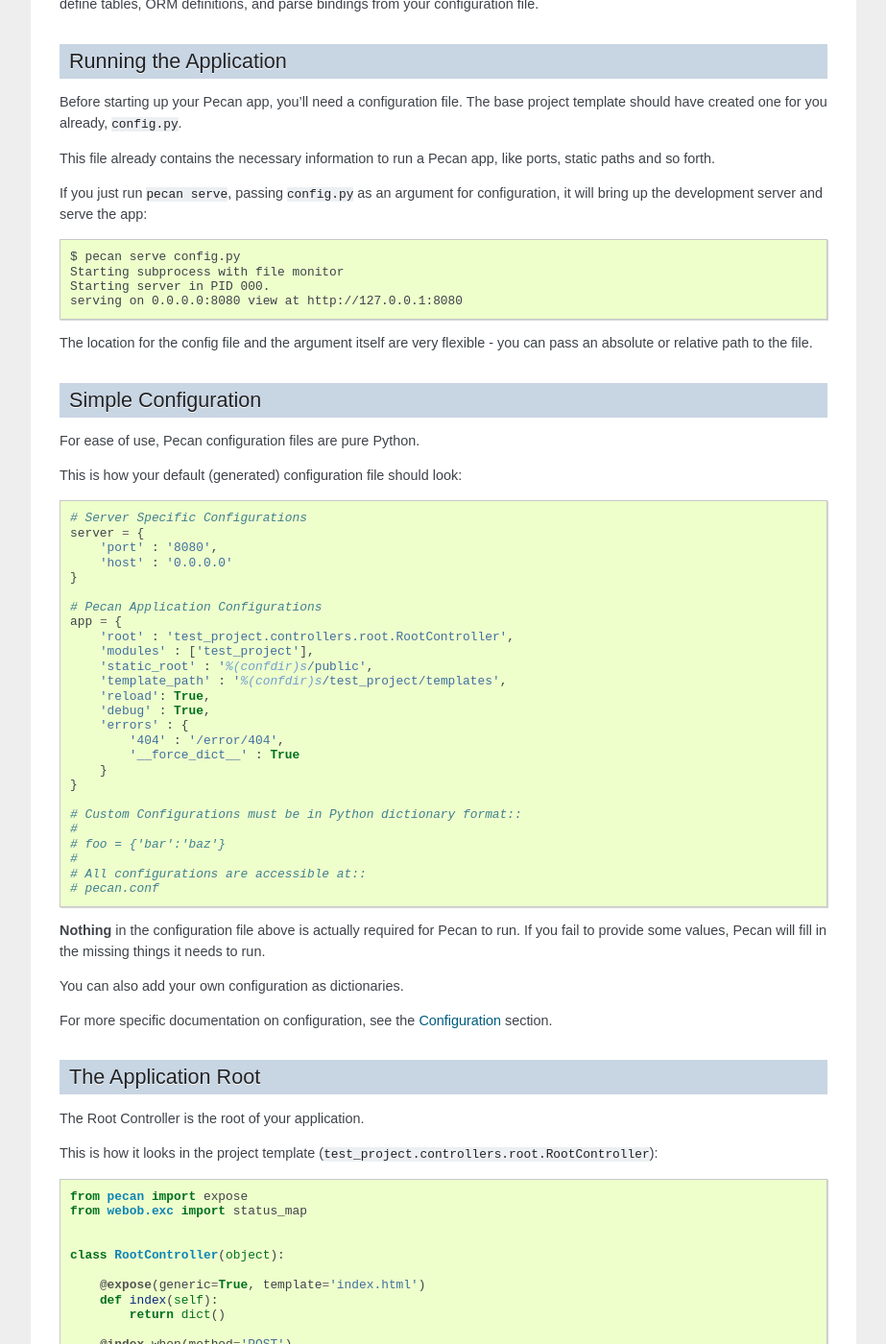
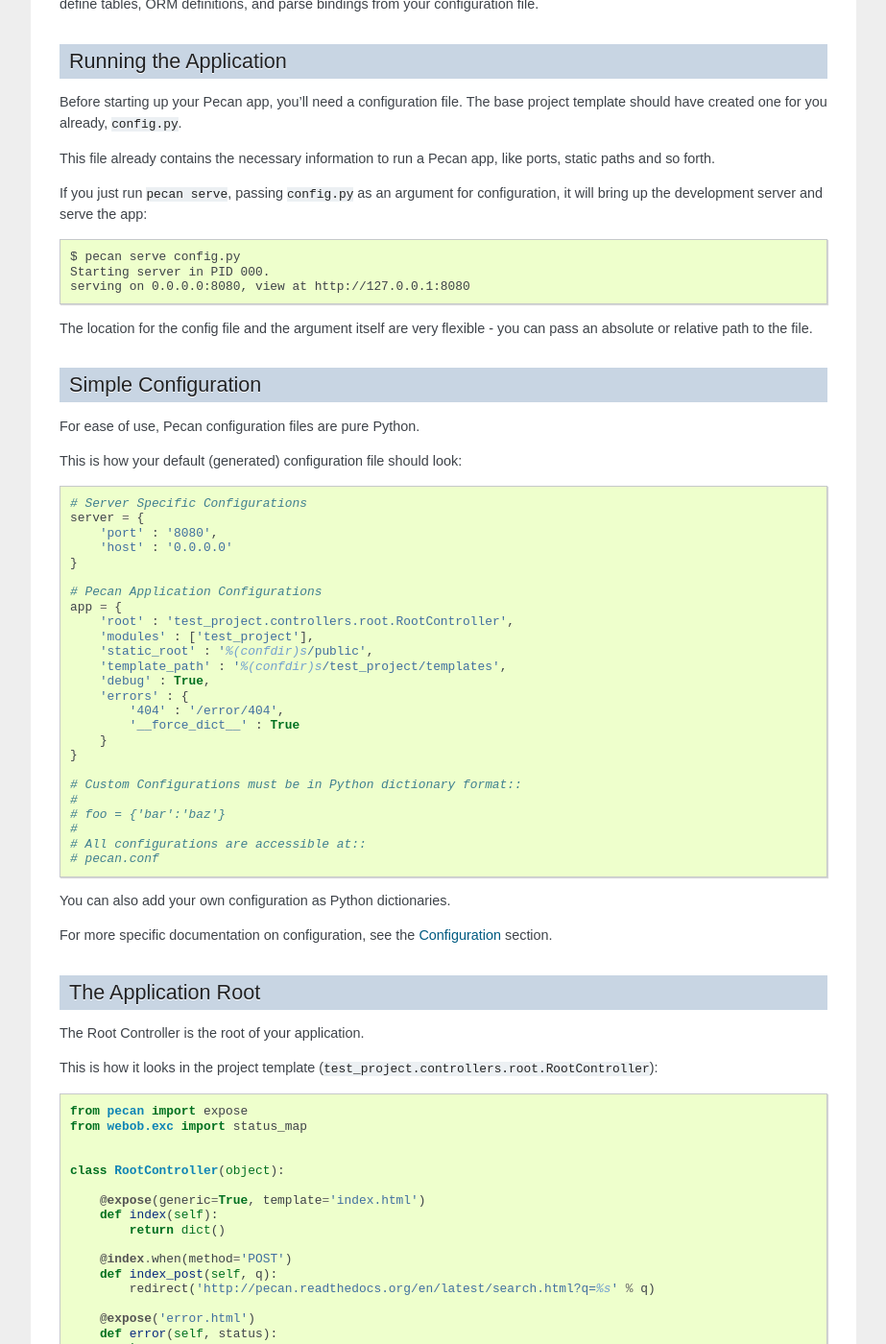
Before and after one commit to stackforge/pecan, a Sphinx documentation site: the page built from docs/source/quick_start.rst, in a window 1280 px wide and 1400 px high, scrolled down 1316 px. Shown: the whole window at 96% size, without its empty margins (198-1121 px from the left). Built offline with Sphinx 7.4.7, drawn with Linux system fonts in a browser that asks for light colours.

Commit message:
Removing `conf.app.reload` from pecan and its docs.

```diff
--- a/docs/source/configuration.rst
+++ b/docs/source/configuration.rst
@@ -41,7 +41,6 @@
         'modules' : ['project'],
         'static_root'   : '%(confdir)s/public',
         'template_path' : '%(confdir)s/project/templates',
-        'reload' : True,
         'debug' : True
     }
 
@@ -60,9 +59,6 @@
 
 **template_path** Points to the directory where your template files live
 (relative to the project root).
-
-**reload** - When ``True``, ``pecan serve`` will listen for file changes and
-restart your app (especially useful for development).
 
 **debug** Enables ``WebError`` to display tracebacks in the browser
 (**IMPORTANT**: Make sure this is *always* set to ``False`` in production
--- a/docs/source/quick_start.rst
+++ b/docs/source/quick_start.rst
@@ -95,9 +95,8 @@
 configuration, it will bring up the development server and serve the app::
 
     $ pecan serve config.py
-    Starting subprocess with file monitor
     Starting server in PID 000.
-    serving on 0.0.0.0:8080 view at http://127.0.0.1:8080
+    serving on 0.0.0.0:8080, view at http://127.0.0.1:8080
 
 
 The location for the config file and the argument itself are very flexible -
@@ -122,7 +121,6 @@
         'modules' : ['test_project'],
         'static_root' : '%(confdir)s/public',
         'template_path' : '%(confdir)s/test_project/templates',
-        'reload': True,
         'debug' : True,
         'errors' : {
             '404' : '/error/404',
@@ -138,11 +136,7 @@
     # pecan.conf
 
 
-**Nothing** in the configuration file above is actually required for Pecan to
-run. If you fail to provide some values, Pecan will fill in the missing things
-it needs to run.
-
-You can also add your own configuration as dictionaries.
+You can also add your own configuration as Python dictionaries.
 
 For more specific documentation on configuration, see the :ref:`Configuration`
 section.
```
Also changed, not shown: 1 other file.
